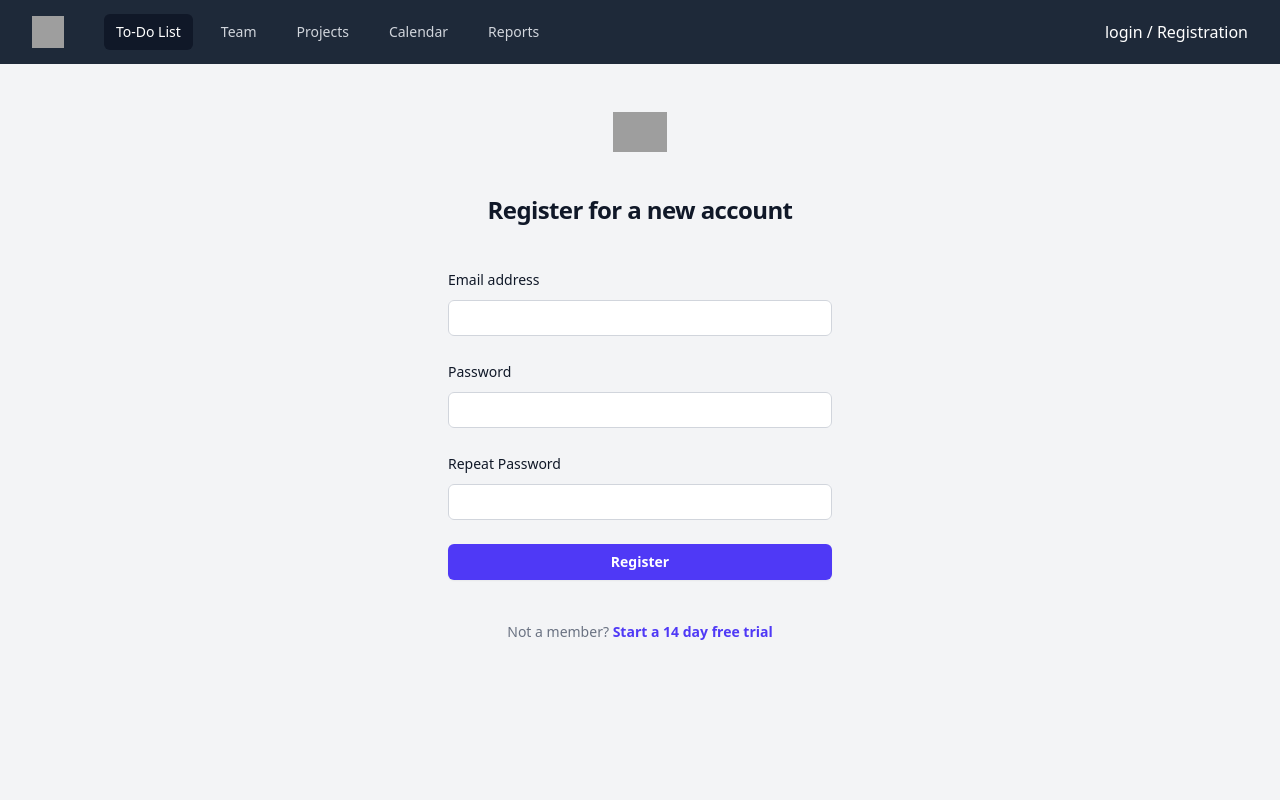
After one commit to Xssadd/to-do-list, a PHP site: template src/view/register.php in a window 1280 px wide. The commit adds this page. Run offline with PHP 8.4, Linux system fonts and the light colour scheme; the template is opened without the code that fills it, so the values that code supplies are empty; grey boxes are pictures that could not be loaded.

Commit message:
added registration for user

```diff
--- a/public/index.php
+++ b/public/index.php
@@ -6,6 +6,7 @@ const BASE_PATH = __DIR__ . '/../src';
 
 require_once __DIR__ . '/../vendor/autoload.php';
 
+use App\RegisterController;
 use App\TaskController;
 use App\Core\Router;
 
@@ -22,6 +23,9 @@ $router->get('/edit/{id}', [TaskController::class, 'edit']);
 $router->post('/edit', [TaskController::class, 'update']);
 $router->delete('/delete', [TaskController::class, 'delete']);
 
+$router->get('/register', [RegisterController::class, 'index']);
+$router->post('/register', [RegisterController::class, 'store']);
+
 $uri = parse_url($_SERVER['REQUEST_URI'], PHP_URL_PATH);
 $method = $_POST['_method'] ?? $_SERVER['REQUEST_METHOD'];
 
--- a/src/view/layouts/navigation.php
+++ b/src/view/layouts/navigation.php
@@ -16,11 +16,8 @@
                     </div>
                 </div>
             </div>
-            <div class="text-white">
-                <a class="hover:text-gray-400" href="/login">login</a> /
-                <a class="hover:text-gray-400" href="/registration">Registration</a>
-            </div>
-            <div class="hidden " <!-- md:block -->>
+            <?php if ($_SESSION['user'] ?? false): ?>
+                <div class="hidden md:block">
                     <div class="ml-4 flex items-center md:ml-6">
                         <button type="button" class="relative rounded-full p-1 text-gray-400 hover:text-white focus:outline-2 focus:outline-offset-2 focus:outline-indigo-500">
                             <span class="absolute -inset-1.5"></span>
@@ -46,6 +43,12 @@
                         </el-dropdown>
                     </div>
                 </div>
+            <?php else: ?>
+                <div class="text-white">
+                    <a class="hover:text-gray-400" href="/login">login</a> /
+                    <a class="hover:text-gray-400" href="/register">Registration</a>
+                </div>
+            <?php endif; ?>
             <div class="-mr-2 flex md:hidden">
                 <!-- Mobile menu button -->
                 <button type="button" command="--toggle" commandfor="mobile-menu" class="relative inline-flex items-center justify-center rounded-md p-2 text-gray-400 hover:bg-white/5 hover:text-white focus:outline-2 focus:outline-offset-2 focus:outline-indigo-500">
--- /dev/null
+++ b/src/view/register.php
@@ -0,0 +1,55 @@
+<div class="flex min-h-full flex-col justify-center px-6 py-12 lg:px-8">
+    <div class="sm:mx-auto sm:w-full sm:max-w-sm">
+        <img src="https://tailwindcss.com/plus-assets/img/logos/mark.svg?color=indigo&shade=600" alt="Your Company" class="mx-auto h-10 w-auto" />
+        <h2 class="mt-10 text-center text-2xl/9 font-bold tracking-tight text-gray-900">Register for a new account</h2>
+    </div>
+
+    <div class="mt-10 sm:mx-auto sm:w-full sm:max-w-sm">
+        <form action="/register" method="POST" class="space-y-6">
+            <div>
+                <label for="email" class="block text-sm/6 font-medium text-gray-900">Email address</label>
+                <div class="mt-2">
+                    <input id="email" type="email" name="email" required autocomplete="email" class="block w-full rounded-md bg-white px-3 py-1.5 text-base text-gray-900 outline-1 -outline-offset-1 outline-gray-300 placeholder:text-gray-400 focus:outline-2 focus:-outline-offset-2 focus:outline-indigo-600 sm:text-sm/6" />
+                    <?php if(isset($errors['email'])): ?>
+                        <p class="text-red-500 text-sm mt-2"><?= $errors['email'] ?></p>
+                    <?php endif; ?>
+                </div>
+            </div>
+
+            <div>
+                <div class="flex items-center justify-between">
+                    <label for="password" class="block text-sm/6 font-medium text-gray-900">Password</label>
+                </div>
+                <div class="mt-2">
+                    <input id="password" type="password" name="password" required autocomplete="current-password" class="block w-full rounded-md bg-white px-3 py-1.5 text-base text-gray-900 outline-1 -outline-offset-1 outline-gray-300 placeholder:text-gray-400 focus:outline-2 focus:-outline-offset-2 focus:outline-indigo-600 sm:text-sm/6" />
+                    <?php if(isset($errors['password'])): ?>
+                        <p class="text-red-500 text-sm mt-2"><?= $errors['password'] ?></p>
+                    <?php endif; ?>
+                </div>
+            </div>
+
+            <div>
+                <div class="flex items-center justify-between">
+                    <label for="repeated-password" class="block text-sm/6 font-medium text-gray-900">Repeat Password</label>
+                </div>
+                <div class="mt-2">
+                    <input id="repeated-password" type="password" name="repeated-password" required class="block w-full rounded-md bg-white px-3 py-1.5 text-base text-gray-900 outline-1 -outline-offset-1 outline-gray-300 placeholder:text-gray-400 focus:outline-2 focus:-outline-offset-2 focus:outline-indigo-600 sm:text-sm/6" />
+                </div>
+                <?php if(isset($errors['repeated-password'])): ?>
+                    <p class="text-red-500 text-sm mt-2"><?= $errors['repeated-password'] ?></p>
+                <?php endif; ?>
+            </div>
+
+            <div>
+                <button type="submit" class="flex w-full justify-center rounded-md bg-indigo-600 px-3 py-1.5 text-sm/6 font-semibold text-white shadow-xs hover:bg-indigo-500 focus-visible:outline-2 focus-visible:outline-offset-2 focus-visible:outline-indigo-600">
+                    Register
+                </button>
+            </div>
+        </form>
+
+        <p class="mt-10 text-center text-sm/6 text-gray-500">
+            Not a member?
+            <a href="#" class="font-semibold text-indigo-600 hover:text-indigo-500">Start a 14 day free trial</a>
+        </p>
+    </div>
+</div>
```
Also changed, not shown: src/RegisterController.php (added, +58 -0 lines). Lines whose indentation alone changed are shown as unchanged.
